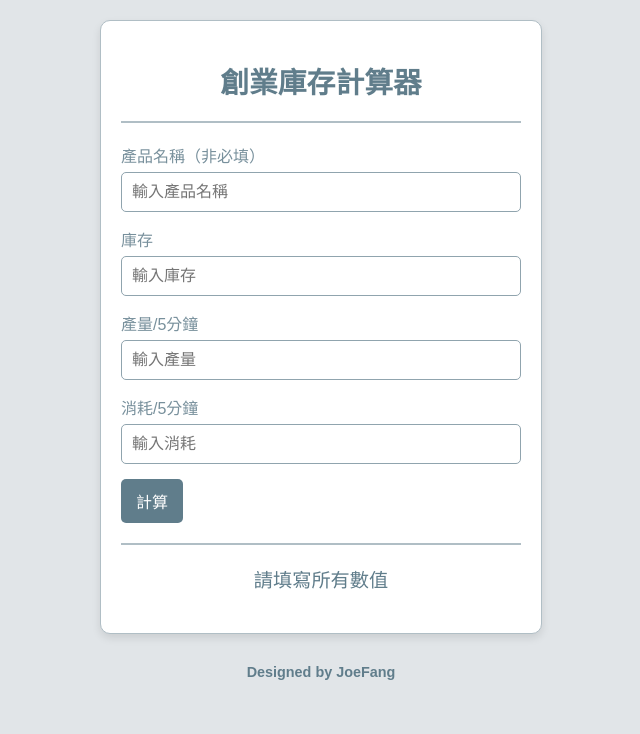
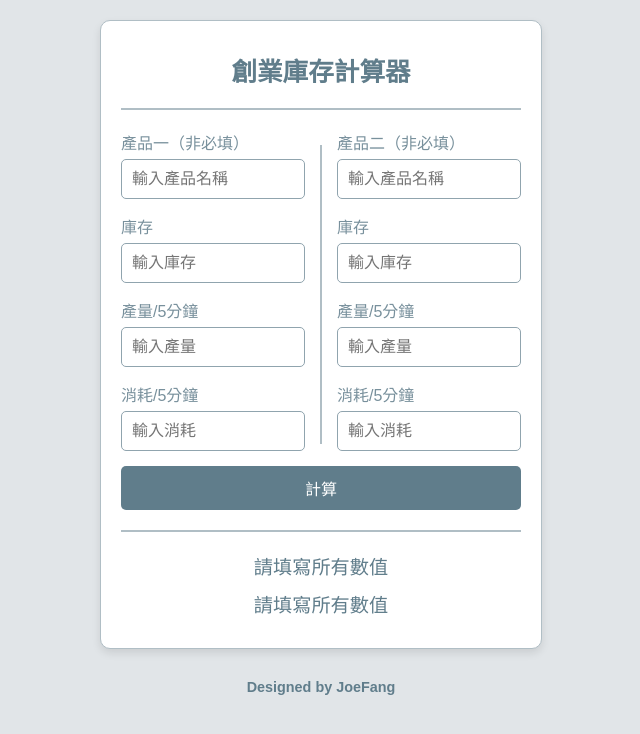
Before and after one commit to visvimjf/tw.github.io, a plain HTML site: page hs/index2.html in a window 1280 px wide. Both pictures are taken after a click on the button "計算". Shown: the whole page, without its empty margins (319-959 px from the left). Drawn offline with Linux system fonts and the light colour scheme.

Commit message:
Update index2.html

```diff
--- a/hs/index2.html
+++ b/hs/index2.html
@@ -3,7 +3,7 @@
 <head>
     <meta charset="UTF-8">
     <meta name="viewport" content="width=device-width, initial-scale=1.0">
-    <title>創業庫存計算器</title>
+    <title>創業庫存計算器V2</title>
     <style>
         body {
             font-family: Arial, sans-serif;
@@ -22,11 +22,30 @@
         }
         h1 {
             color: #607d8b; /* 莫蘭迪藍色 */
-            font-size: 1.8em;
+            font-size: 1.6em;
             margin-bottom: 20px;
+			margin-top: 10px;
             text-align: center;
         }
+        .product-container {
+            display: flex;
+            align-items: flex-start; /* 垂直對齊 */
+        }
+        .product {
+            flex: 1; /* 每個產品占據相同空間 */
+            margin-right: 0px; /* 產品之間的間距 */
+        }
+        .product:last-child {
+            margin-right: 0; /* 最後一個產品不需要右邊距 */
+        }
+        .vertical-line {
+            width: 2px; /* 垂直線的寬度 */
+            background-color: #b0bec5; /* 垂直線顏色 */
+            height: 299px; /* 設置為父容器的高度 */
+            margin: 15px; /* 線的左右間距 */
+        }
         .input-group {
+            width: 100%;
             margin-bottom: 15px;
         }
         .input-group label {
@@ -42,7 +61,11 @@
             box-sizing: border-box;
             font-size: 1em;
         }
+        .input-group input[type="number"] {
+            min: 0; /* 限制最小值為0 */
+        }
         .input-group button {
+			width: 100%;
             padding: 10px 15px;
             border: none;
             background-color: #607d8b; /* 莫蘭迪藍色 */
@@ -56,14 +79,20 @@
             background-color: #455a64; /* 更深的藍灰色 */
         }
         .result {
-            margin-top: 20px;
+            margin-top: 10px;
             font-size: 1.2em;
             color: #607d8b; /* 莫蘭迪藍色 */
             text-align: center;
         }
         .result p {
-            margin: 5px 0;
+            margin: 3px 0;
         }
+		.centered-button {
+			display: flex;
+			justify-content: center; /* 水平置中 */
+			max-width: 400px; /* 滿寬 */
+		}
+
         hr {
             border: 0;
             border-top: 2px solid #b0bec5; /* 柔和的藍灰色水平線 */
@@ -85,29 +114,61 @@
     <div class="container">
         <h1>創業庫存計算器</h1>
         <hr> <!-- 水平線 -->
+
+        <div class="product-container">
+            <!-- 產品一 -->
+            <div class="product">
+
                 <div class="input-group">
-            <label for="product">產品名稱（非必填）</label>
-            <input type="text" id="product" placeholder="輸入產品名稱">
+                    <label for="product1">產品一（非必填）</label>
+                    <input type="text" id="product1" placeholder="輸入產品名稱">
+                </div>
+                <div class="input-group">
+                    <label for="inventory1">庫存</label>
+                    <input type="number" id="inventory1" placeholder="輸入庫存" min="0">
+                </div>
+                <div class="input-group">
+                    <label for="production1">產量/5分鐘</label>
+                    <input type="number" id="production1" placeholder="輸入產量" min="0">
+                </div>
+                <div class="input-group">
+                    <label for="consumption1">消耗/5分鐘</label>
+                    <input type="number" id="consumption1" placeholder="輸入消耗" min="0">
+                </div>
             </div>
 
+            <div class="vertical-line"></div> <!-- 垂直線 -->
+
+            <!-- 產品二 -->
+            <div class="product">
+
                 <div class="input-group">
-            <label for="inventory">庫存</label>
-            <input type="number" id="inventory" placeholder="輸入庫存">
+                    <label for="product2">產品二（非必填）</label>
+                    <input type="text" id="product2" placeholder="輸入產品名稱">
                 </div>
                 <div class="input-group">
-            <label for="production">產量/5分鐘</label>
-            <input type="number" id="production" placeholder="輸入產量">
+                    <label for="inventory2">庫存</label>
+                    <input type="number" id="inventory2" placeholder="輸入庫存" min="0">
                 </div>
                 <div class="input-group">
-            <label for="consumption">消耗/5分鐘</label>
-            <input type="number" id="consumption" placeholder="輸入消耗">
+                    <label for="production2">產量/5分鐘</label>
+                    <input type="number" id="production2" placeholder="輸入產量" min="0">
                 </div>
                 <div class="input-group">
+                    <label for="consumption2">消耗/5分鐘</label>
+                    <input type="number" id="consumption2" placeholder="輸入消耗" min="0">
+                </div>
+            </div>
+        </div>
+
+        <div class="input-group centered-button">
             <button onclick="calculate()">計算</button>
         </div>
         <hr> <!-- 水平線 -->
-        <div class="result" id="result"></div>
-        <div class="result" id="estimatedTime"></div>
+        <div class="result" id="result1"></div>
+        <div class="result" id="estimatedTime1"></div>
+        <div class="result" id="result2"></div>
+        <div class="result" id="estimatedTime2"></div>
     </div>
 
     <div class="footer">
@@ -115,56 +176,56 @@
     </div>
 
     <script>
-        function calculate() {
-            // 取得輸入值
-            const productName = document.getElementById('product').value.trim();
-            const inventory = parseFloat(document.getElementById('inventory').value);
-            const production = parseFloat(document.getElementById('production').value);
-            const consumption = parseFloat(document.getElementById('consumption').value);
+        function calculateForProduct(productId, inventoryId, productionId, consumptionId, resultId, estimatedTimeId) {
+            const productName = document.getElementById(productId).value.trim();
+            const inventory = parseFloat(document.getElementById(inventoryId).value);
+            const production = parseFloat(document.getElementById(productionId).value);
+            const consumption = parseFloat(document.getElementById(consumptionId).value);
 
-            // 檢查輸入值是否有效
             if (isNaN(inventory) || isNaN(production) || isNaN(consumption)) {
-                document.getElementById('result').innerText = '請填寫所有數值';
-                document.getElementById('estimatedTime').innerText = '';
+                document.getElementById(resultId).innerText = '請填寫所有數值';
+                document.getElementById(estimatedTimeId).innerText = '';
                 return;
             }
 
-            // 確保產量小於消耗
-            if (production >= consumption) {
-                document.getElementById('result').innerText = '產量必須小於消耗';
-                document.getElementById('estimatedTime').innerText = '';
+            if (inventory < 0 || production < 0 || consumption < 0) {
+                document.getElementById(resultId).innerText = '數值不能為負數';
+                document.getElementById(estimatedTimeId).innerText = '';
                 return;
             }
 
-            // 計算公式
+            if (production >= consumption) {
+                document.getElementById(resultId).innerText = '產量必須小於消耗';
+                document.getElementById(estimatedTimeId).innerText = '';
+                return;
+            }
+
             const totalHours = inventory / ((consumption - production) * 12);
-
-            // 將結果轉換為小時和分鐘，並進行四捨五入
             const hoursInt = Math.floor(totalHours);
             const minutes = Math.round((totalHours - hoursInt) * 60);
-
-            // 如果分鐘數等於或超過60，將其轉換為小時
             const extraHours = Math.floor(minutes / 60);
             const finalHours = hoursInt + extraHours;
             const finalMinutes = minutes % 60;
 
-            // 獲取當前時間
             const now = new Date();
-
-            // 計算預計完成時間
             const endTime = new Date(now.getTime() + (finalHours * 60 + finalMinutes) * 60000);
             const estimatedTime = endTime.toLocaleTimeString([], {hour: '2-digit', minute: '2-digit'});
-            const estimatedDate = endTime.toLocaleDateString(); // 獲取日期
+            const estimatedDate = endTime.toLocaleDateString();
 
-            // 顯示結果
-            let resultText = productName
+            let productLabel = productId === 'product1' ? '產品一: ' : '產品二: ';
+    let resultText = productLabel + (productName
         ? `${productName}約還剩 ${finalHours} 小時 ${finalMinutes} 分鐘`
-                : `庫存約還剩 ${finalHours} 小時 ${finalMinutes} 分鐘`;
+        : `庫存約還剩 ${finalHours} 小時 ${finalMinutes} 分鐘`);
 
     let estimatedTimeText = `預計耗盡時間: ${estimatedDate} ${estimatedTime}`;
 
-            document.getElementById('result').innerText = resultText;
-            document.getElementById('estimatedTime').innerText = estimatedTimeText;
+    document.getElementById(resultId).innerText = resultText;
+    document.getElementById(estimatedTimeId).innerText = estimatedTimeText;
+        }
+
+        function calculate() {
+            calculateForProduct('product1', 'inventory1', 'production1', 'consumption1', 'result1', 'estimatedTime1');
+            calculateForProduct('product2', 'inventory2', 'production2', 'consumption2', 'result2', 'estimatedTime2');
         }
     </script>
 </body>
```
Lines whose indentation alone changed are shown as unchanged.
